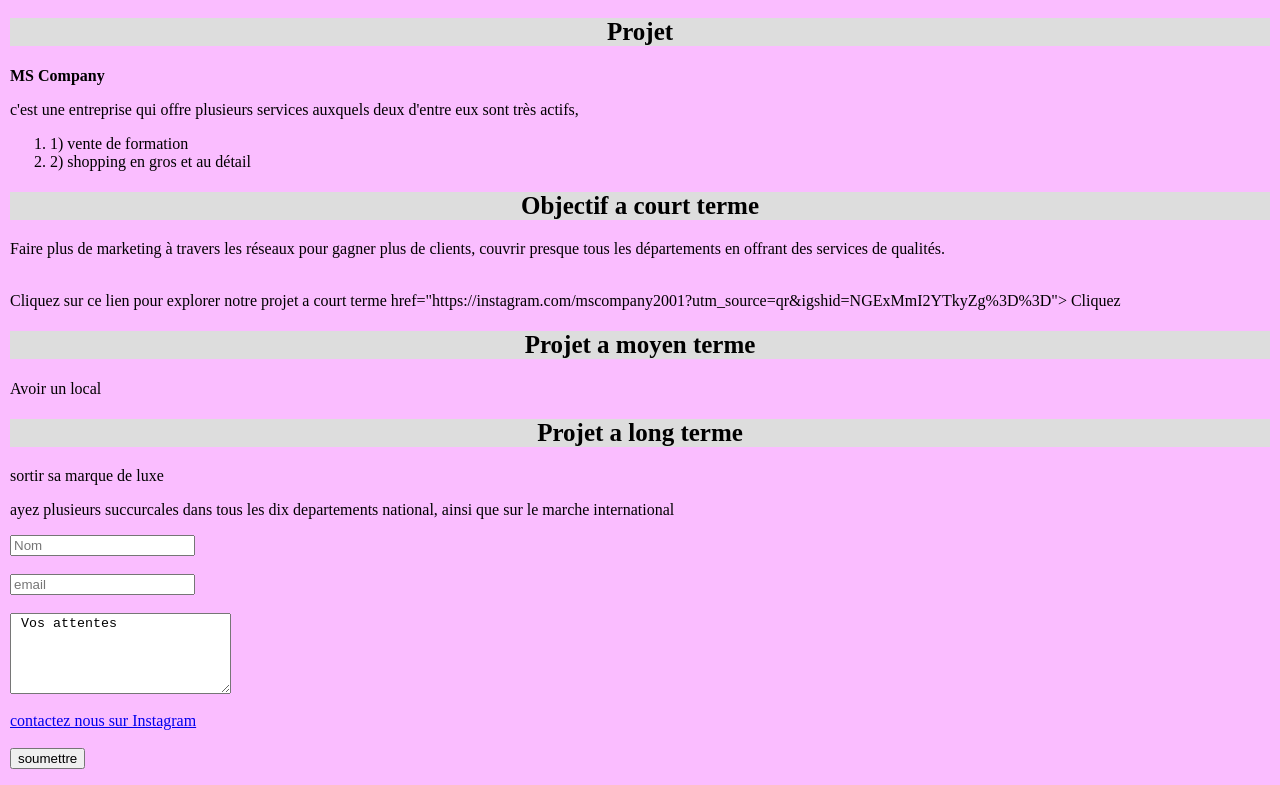
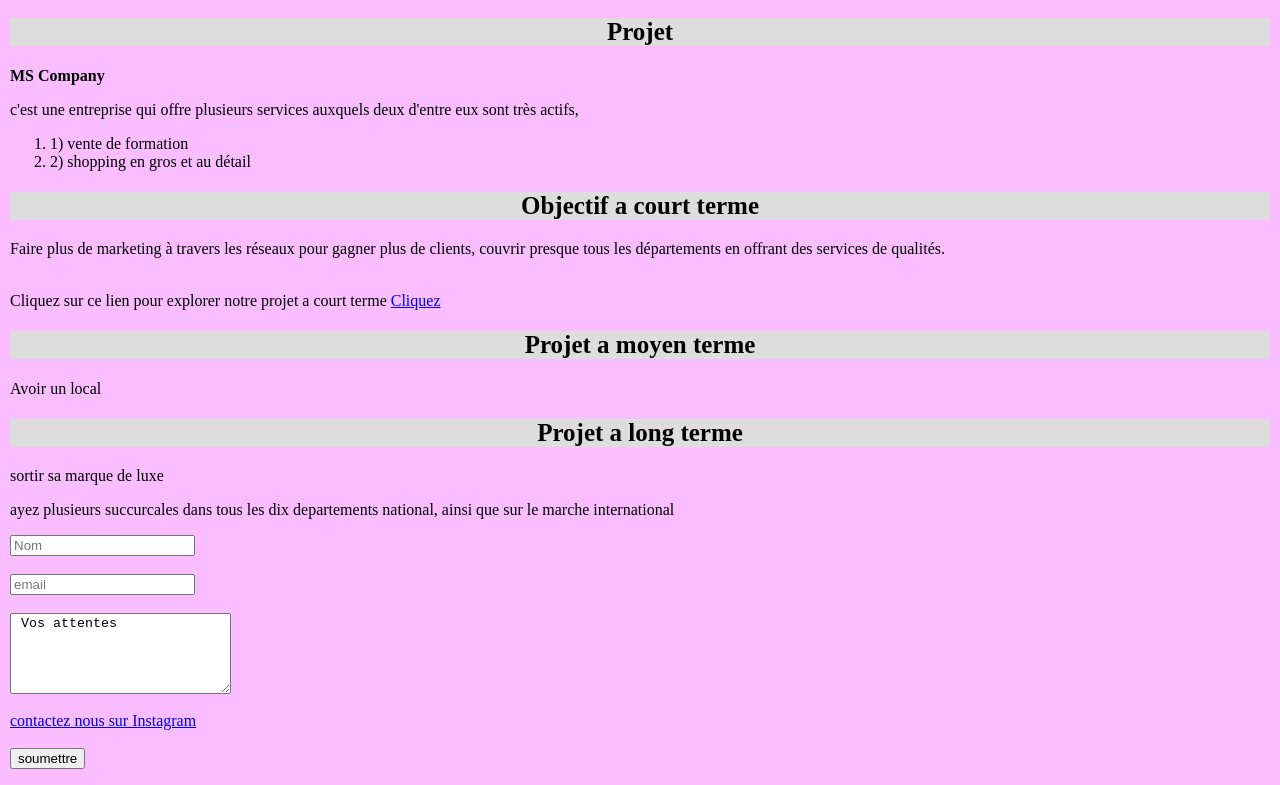
Before and after one commit to mischma/m, a plain HTML site: page index.html in a window 1280 px wide. Shown: the part 846-1631 px from the top of the page. Drawn offline with Linux system fonts and the light colour scheme.

Commit message:
Update index.html

```diff
--- a/index.html
+++ b/index.html
@@ -103,8 +103,8 @@
                     <p>Faire plus de marketing à travers les réseaux pour gagner plus de clients, couvrir presque tous
                         les départements en offrant des services de qualités.
                     </p><br>
-                    <a>Cliquez sur ce lien pour explorer notre projet a court terme
-                        href="https://instagram.com/mscompany2001?utm_source=qr&igshid=NGExMmI2YTkyZg%3D%3D">
+                    Cliquez sur ce lien pour explorer notre projet a court terme
+                       <a href="https://instagram.com/mscompany2001?utm_source=qr&igshid=NGExMmI2YTkyZg%3D%3D">
                         Cliquez</a>
                 </section>
             </div>
```
